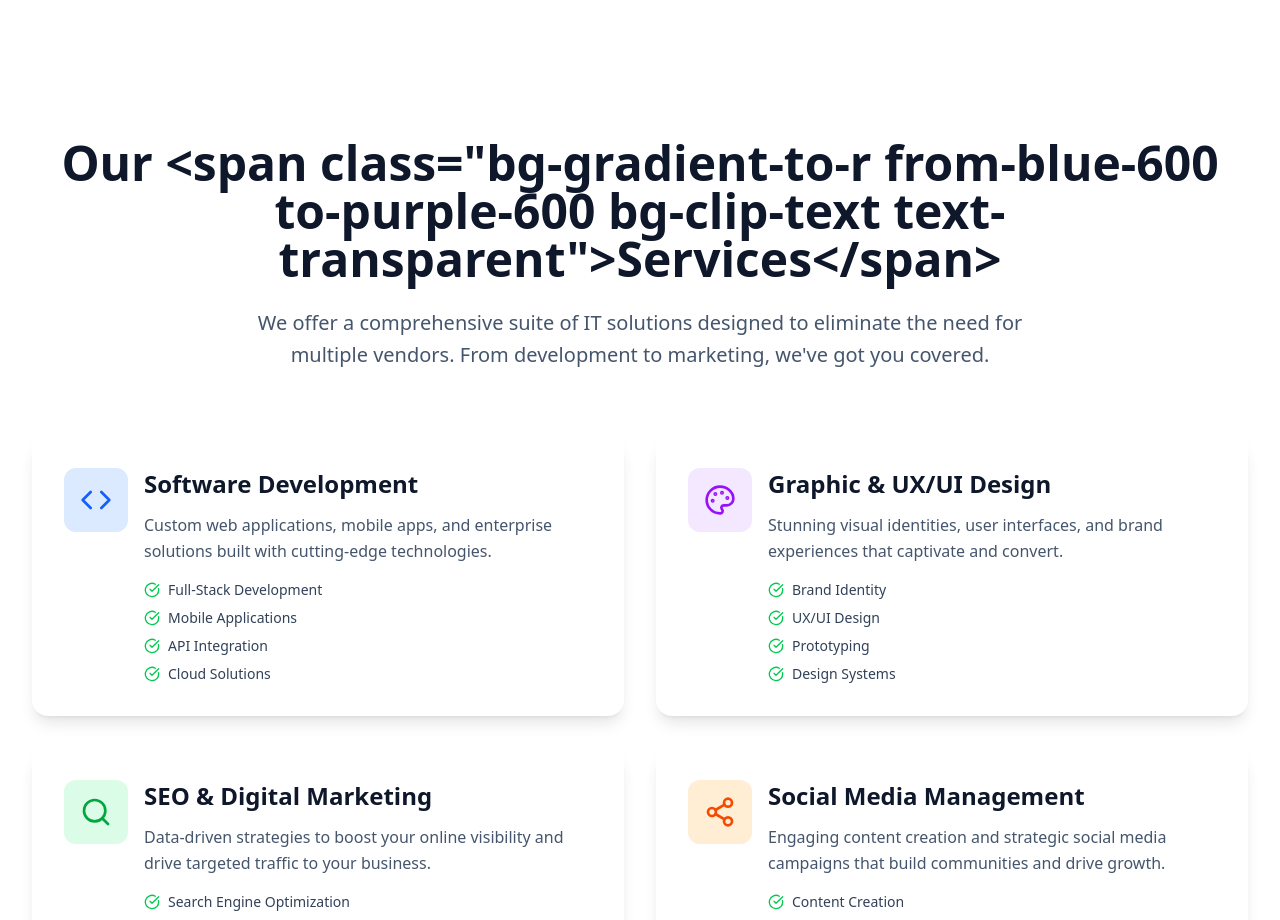
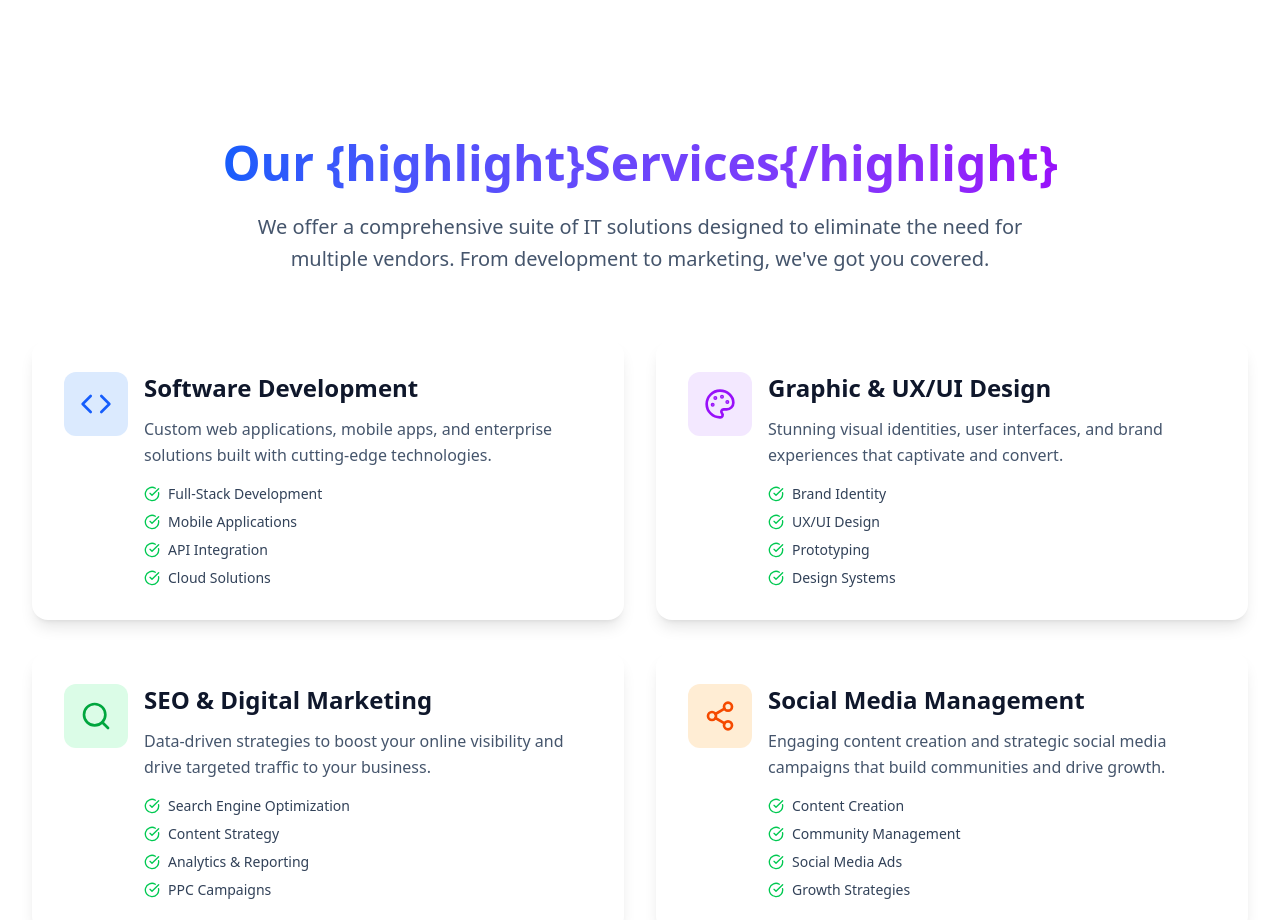
Before and after one commit to patrik-fredon/fredonbytes, a Next.js app: page / in a window 1280 px wide. Shown: the part 2860-3780 px from the top of the page. Built offline with nearby package versions, Linux system fonts and the light colour scheme.

Commit message:
fix(i18n): Simplify services title rendering in ServicesSection component

```diff
--- a/src/app/components/homepage/ServicesSection.tsx
+++ b/src/app/components/homepage/ServicesSection.tsx
@@ -150,12 +150,9 @@
           {/* Section Header */}
           <motion.div variants={itemVariants} className="text-center mb-16">
             <h2 className="text-3xl lg:text-5xl font-bold text-slate-900 dark:text-white mb-6">
-              {t("services.title")
-                .replace(
-                  "{highlight}",
-                  '<span class="bg-gradient-to-r from-blue-600 to-purple-600 bg-clip-text text-transparent">'
-                )
-                .replace("{/highlight}", "</span>")}
+              <span className="bg-gradient-to-r from-blue-600 to-purple-600 bg-clip-text text-transparent">
+                {t("services.title")}
+              </span>
             </h2>
             <p className="text-xl text-slate-600 dark:text-slate-300 max-w-3xl mx-auto leading-relaxed">
               {t("services.subtitle")}
```
